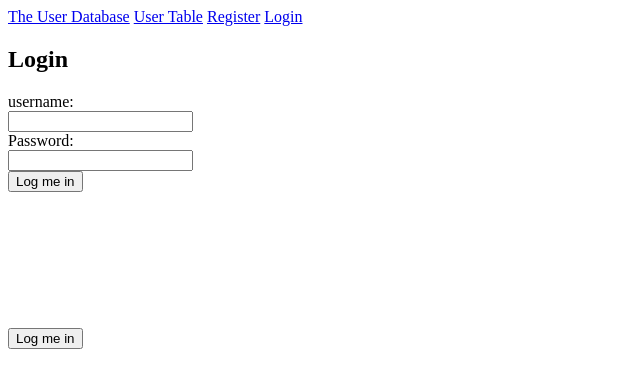
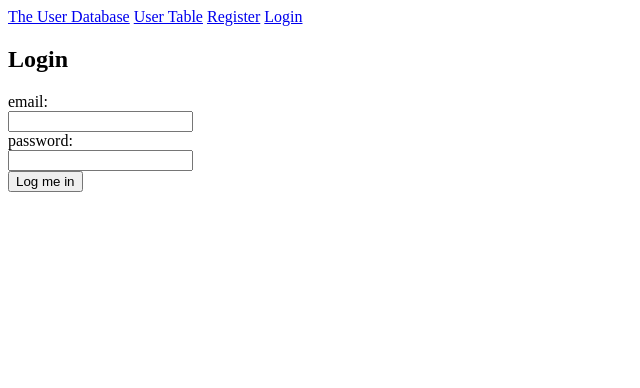
Before and after one commit to mpresto/ump, a Django app: page /login-page in a window 1280 px wide. Shown: the top 388 px of the page, without its empty margins (0-640 px from the left). Run offline with Django 3.2, Linux system fonts and the light colour scheme.

Commit message:
Added Messages at Login.

```diff
--- a/u_app/templates/login.html
+++ b/u_app/templates/login.html
@@ -17,35 +17,24 @@
     <h2>Login</h2>
 </div>
 
+{% if messages %}
+<ul class="messages">
+    {% for message in messages %}
+    <li{% if message.tags %} class="{{ message.tags }}"{% endif %}>{{ message }}</li>
+    {% endfor %}
+</ul>
+{% endif %}
 
 <form method="post" action="/login-submit-endpoint">
     {% csrf_token %}
-  <label for="fname">username:</label><br>
-  <input type="text" name="username"><br>
-  <label for="lname">Password:</label><br>
+  <label for="fname">email:</label><br>
+  <input type="text" name="email"><br>
+  <label for="lname">password:</label><br>
   <input type="text" name="password">
   <br>
   <input type="submit" value="Log me in">
 </form>
 
-<br><br><br><br><br><br><br>
-
-<form method="post" action="{% url 'login' %}">
-    {% csrf_token %}
-    <table>
-    <tr>
-        <td>{{ form.email.label_tag }}</td>
-        <td>{{ form.email }}</td>
-    </tr>
-    <tr>
-        <td>{{ form.password.label_tag }}</td>
-        <td>{{ form.password }}</td>
-    </tr>
-    </table>
-
-    <input type="submit" value="Log me in">
-    <!-- <input type="hidden" name="next" value="{{ next }}">
- --></form>
 
 {% endblock content %}
 <body>
--- a/u_app/templates/users.html
+++ b/u_app/templates/users.html
@@ -11,6 +11,7 @@
 
 <body>
     <h2>User Table</h2>
+
     <table border="1">
         <td>USER ID</td>
         <td>FULL NAME</td>
--- a/u_app/views.py
+++ b/u_app/views.py
@@ -4,6 +4,8 @@
 from django.urls import reverse
 from django.contrib.auth import login, authenticate, logout
 from django.contrib.auth.decorators import login_required
+from django.contrib import messages
+
 
 from django.contrib.auth.hashers import PBKDF2PasswordHasher # for hashing, duh
 
@@ -72,38 +74,32 @@
     return TemplateResponse(request, 'login.html')
 
 def submit_login(request):
-    # return HttpResponse("Yooooo")
     """Log in an existing user"""
     # submit form input
-    email = request.POST.get('username')
+    email = request.POST.get('email')
     password = request.POST.get('password')
 
-
-    # string = repr({'email-submitted': email, 'password-submiited': password })
-    # return HttpResponse(string)
-
-
-
-    # authenticate the user
-    # user = authenticate(request, email=email, password=password)
-
-    # pull one user by email (based on form input email)
+    # pull one user by email (based on form input email):
     try:
         user = MyUser.objects.get(email=email)
     except MyUser.DoesNotExist:
-        # if not found user return false authentication
-        raise Http404('User not found.')
+        # if user not found, return false authentication
+            # raise Http404('User not found.')
+        messages.add_message(request, messages.INFO, 'Please try again!')
+        return render(request, 'login.html')
 
+    # define password requirements:
     legitpassword = user.password == password
 
     # compare form input password to found user
-
     if legitpassword is True:
         login(request, user)
-        # messages.info(request, "Logged in successfully!")
-        return HttpResponse("Logged in successfully!")
+        messages.add_message(request, messages.SUCCESS, 'Logged in successfully!')
+        return render(request, 'home.html')
+
     else:
-        return HttpResponse("NOT Logged in :(")
+        messages.add_message(request, messages.INFO, 'Please try again!')
+        return render(request, 'login.html')
 
 
 
```
Also changed, not shown: u_app/templates/home.html (+8 -0 lines), db.sqlite3.
